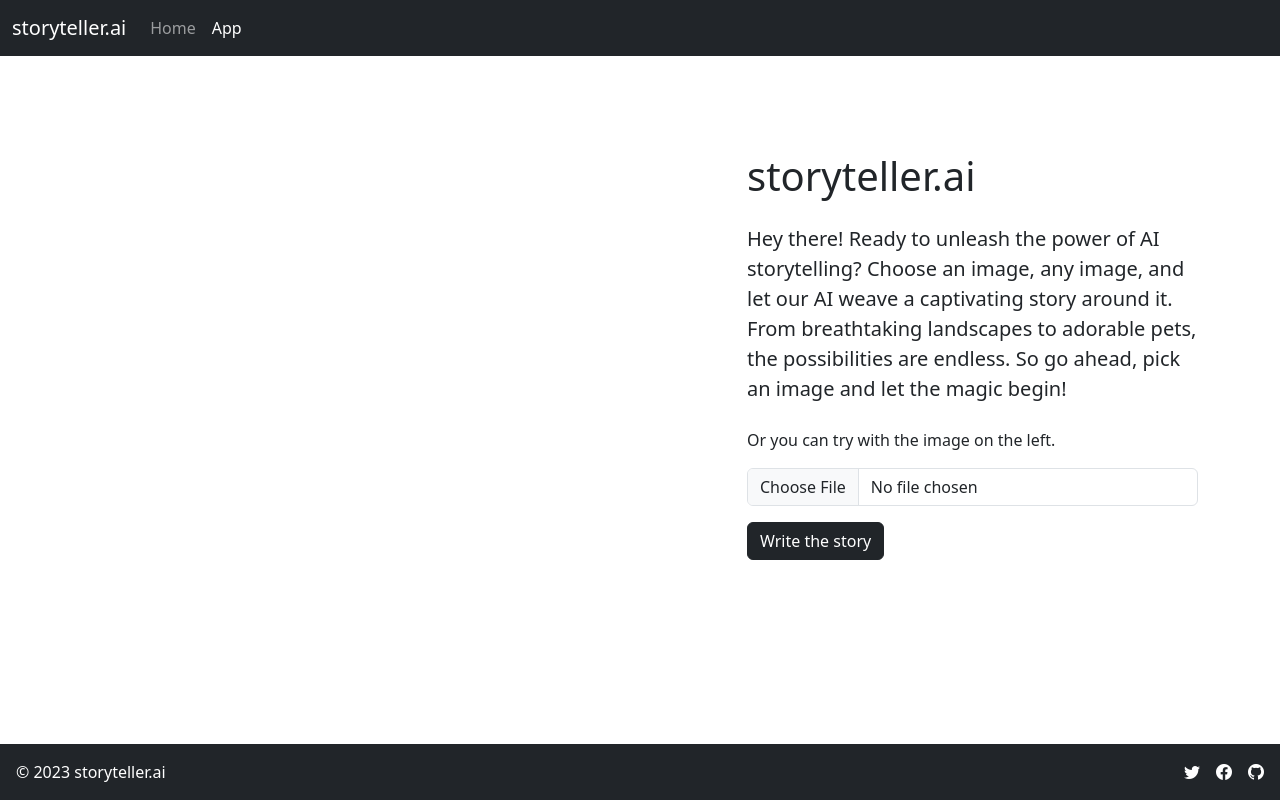
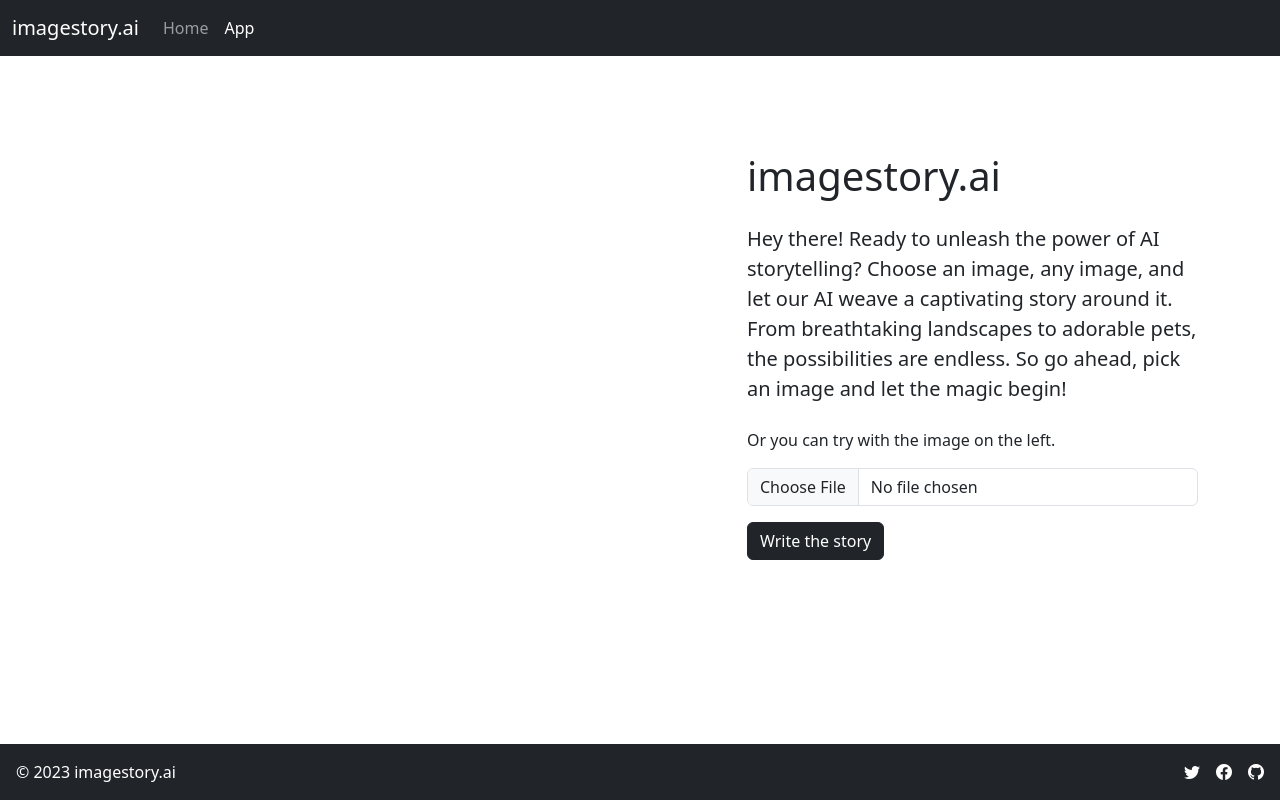
Before and after one commit to gnud-gnaoh/imagestory.ai, a Flask app: template templates/form.html in a window 1280 px wide. Run offline with Flask 3, Linux system fonts and the light colour scheme; the template is opened without the code that fills it, so the values that code supplies are empty; some libraries are stand-ins or nearby versions.

Commit message:
Change project name

```diff
--- a/templates/form.html
+++ b/templates/form.html
@@ -4,7 +4,7 @@
     <meta charset="UTF-8">
     <meta name="viewport" content="width=device-width, initial-scale=1">
 
-    <title>storyteller.ai</title>
+    <title>imagestory.ai</title>
 
     <link href="https://cdn.jsdelivr.net/npm/bootstrap@5.3.0/dist/css/bootstrap.min.css" rel="stylesheet" integrity="sha384-9ndCyUaIbzAi2FUVXJi0CjmCapSmO7SnpJef0486qhLnuZ2cdeRhO02iuK6FUUVM" crossorigin="anonymous">
     <link rel="stylesheet" href="https://cdn.jsdelivr.net/npm/bootstrap-icons@1.10.5/font/bootstrap-icons.css">
@@ -41,7 +41,7 @@
     <header>
       <nav class="navbar navbar-expand-lg navbar-dark bg-dark">
         <div class="container-fluid">
-          <a class="navbar-brand" href="{{ url_for('index') }}">storyteller.ai</a>
+          <a class="navbar-brand" href="{{ url_for('index') }}">imagestory.ai</a>
           <button class="navbar-toggler" type="button" data-bs-toggle="collapse" data-bs-target="#navbarNav" aria-controls="navbarNav" aria-expanded="false" aria-label="Toggle navigation">
             <span class="navbar-toggler-icon"></span>
           </button>
@@ -67,7 +67,7 @@
           </div>
           <div class="col-md-5">
             <h1 class="mt-5">
-              storyteller.ai
+              imagestory.ai
             </h1>
             <p class="lead mt-4">
               Hey there! Ready to unleash the power of AI storytelling? Choose an image, any image, and let our AI weave a captivating story around it. From breathtaking landscapes to adorable pets, the possibilities are endless. So go ahead, pick an image and let the magic begin!
@@ -97,7 +97,7 @@
 
     <footer class="footer mt-auto py-3 bg-dark d-flex flex-wrap justify-content-between align-items-center">
       <div class="col-md-4 d-flex align-items-center ms-3">
-        <span class="mb-3 mb-md-0 text-white">&copy; 2023 storyteller.ai</span>
+        <span class="mb-3 mb-md-0 text-white">&copy; 2023 imagestory.ai</span>
       </div>
 
       <ul class="nav col-md-4 justify-content-end list-unstyled d-flex text-white me-3">
--- a/templates/results.html
+++ b/templates/results.html
@@ -4,7 +4,7 @@
     <meta charset="UTF-8">
     <meta name="viewport" content="width=device-width, initial-scale=1">
 
-    <title>storyteller.ai</title>
+    <title>imagestory.ai</title>
 
     <link href="https://cdn.jsdelivr.net/npm/bootstrap@5.3.0/dist/css/bootstrap.min.css" rel="stylesheet" integrity="sha384-9ndCyUaIbzAi2FUVXJi0CjmCapSmO7SnpJef0486qhLnuZ2cdeRhO02iuK6FUUVM" crossorigin="anonymous">
     <link rel="stylesheet" href="https://cdn.jsdelivr.net/npm/bootstrap-icons@1.10.5/font/bootstrap-icons.css">
@@ -13,7 +13,7 @@
     <header>
       <nav class="navbar navbar-expand-lg navbar-dark bg-dark">
         <div class="container-fluid">
-          <a class="navbar-brand" href="{{ url_for('index') }}">storyteller.ai</a>
+          <a class="navbar-brand" href="{{ url_for('index') }}">imagestory.ai</a>
           <button class="navbar-toggler" type="button" data-bs-toggle="collapse" data-bs-target="#navbarNav" aria-controls="navbarNav" aria-expanded="false" aria-label="Toggle navigation">
             <span class="navbar-toggler-icon"></span>
           </button>
@@ -53,7 +53,7 @@
 
     <footer class="footer mt-auto py-3 bg-dark d-flex flex-wrap justify-content-between align-items-center">
       <div class="col-md-4 d-flex align-items-center ms-3">
-        <span class="mb-3 mb-md-0 text-white">&copy; 2023 storyteller.ai</span>
+        <span class="mb-3 mb-md-0 text-white">&copy; 2023 imagestory.ai</span>
       </div>
 
       <ul class="nav col-md-4 justify-content-end list-unstyled d-flex text-white me-3">
```
Also changed, not shown: templates/index.html (+4 -4 lines).
